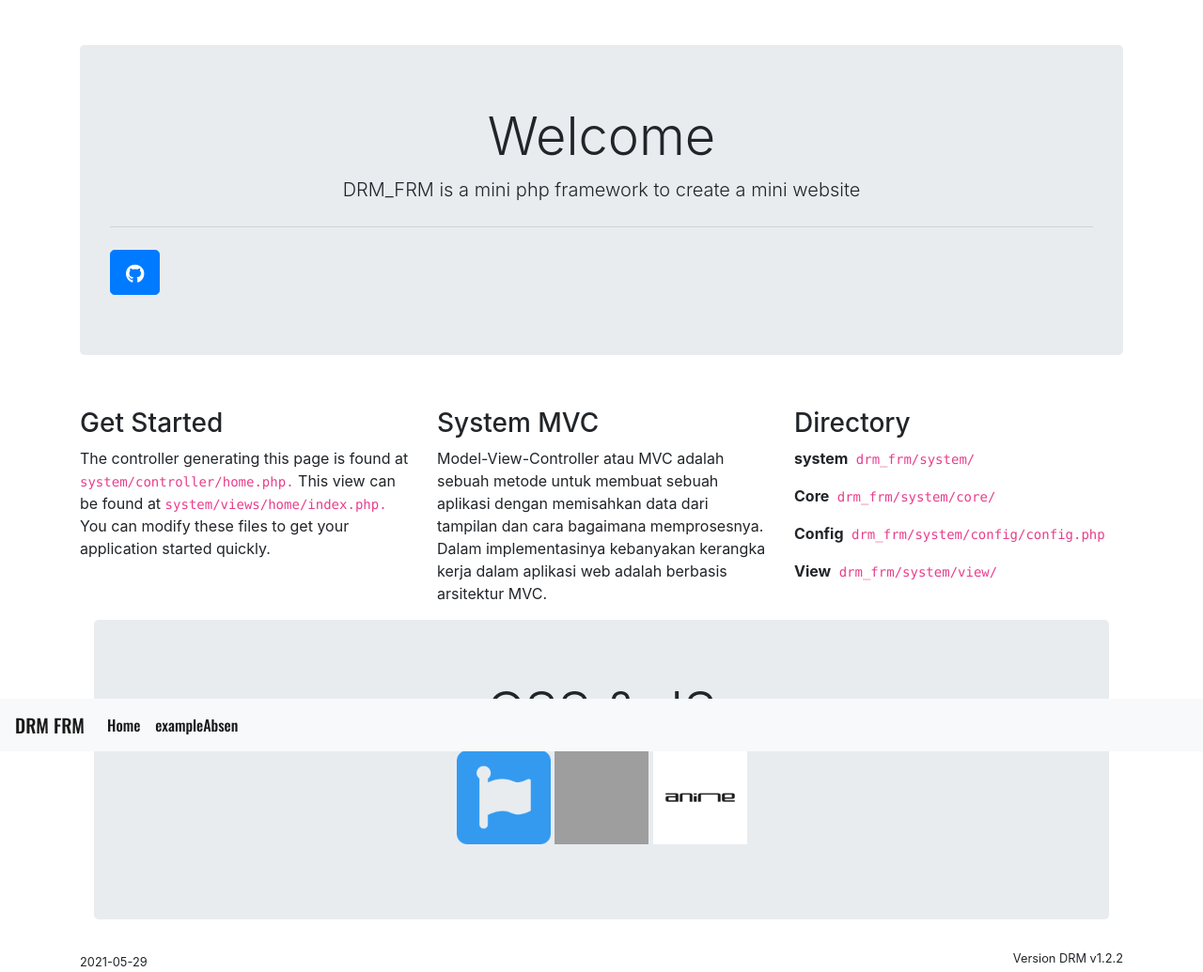
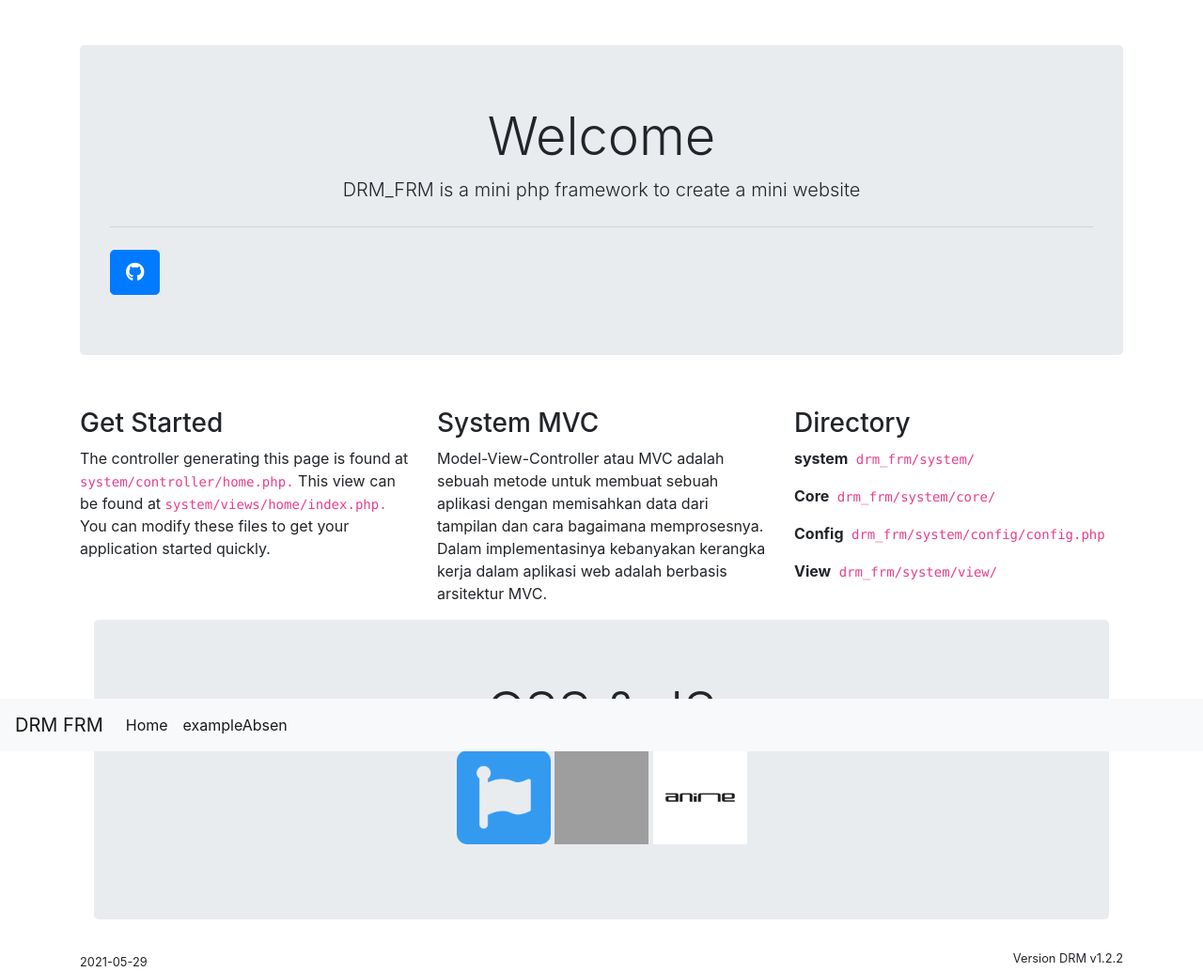
Before and after one commit to DemuraAIdev/drm_framework, a PHP site: page / in a window 1280 px wide. Shown: the whole page at 94% size. Run offline with PHP 8.4, Linux system fonts and the light colour scheme; data that the repository does not hold is empty; some libraries are stand-ins or nearby versions; grey boxes are pictures that could not be loaded.

Commit message:
Add files via upload

```diff
--- a/system/views/home/index.php
+++ b/system/views/home/index.php
@@ -3,6 +3,8 @@
 use Drm\Core\basecore;
 use Drm\Core\classes\Dates;
 use Drm\Core\DRM;
+
+DRM_START_MEM
 
 ?>
 
--- a/system/views/templates/header.php
+++ b/system/views/templates/header.php
@@ -14,15 +14,6 @@ use Drm\Core\classes\Asset;
     <link href="https://fonts.googleapis.com/css2?family=Oswald:wght@500&display=swap" rel="stylesheet">
     <?= Asset::bootstrap('css');
     Asset::fontawesomekit() ?>
-    <style>
-    a {
-        font-family: Oswald;
-    }
-
-    nav {
-        font-family: Oswald;
-    }
-    </style>
 </head>
 
 <body>
```
